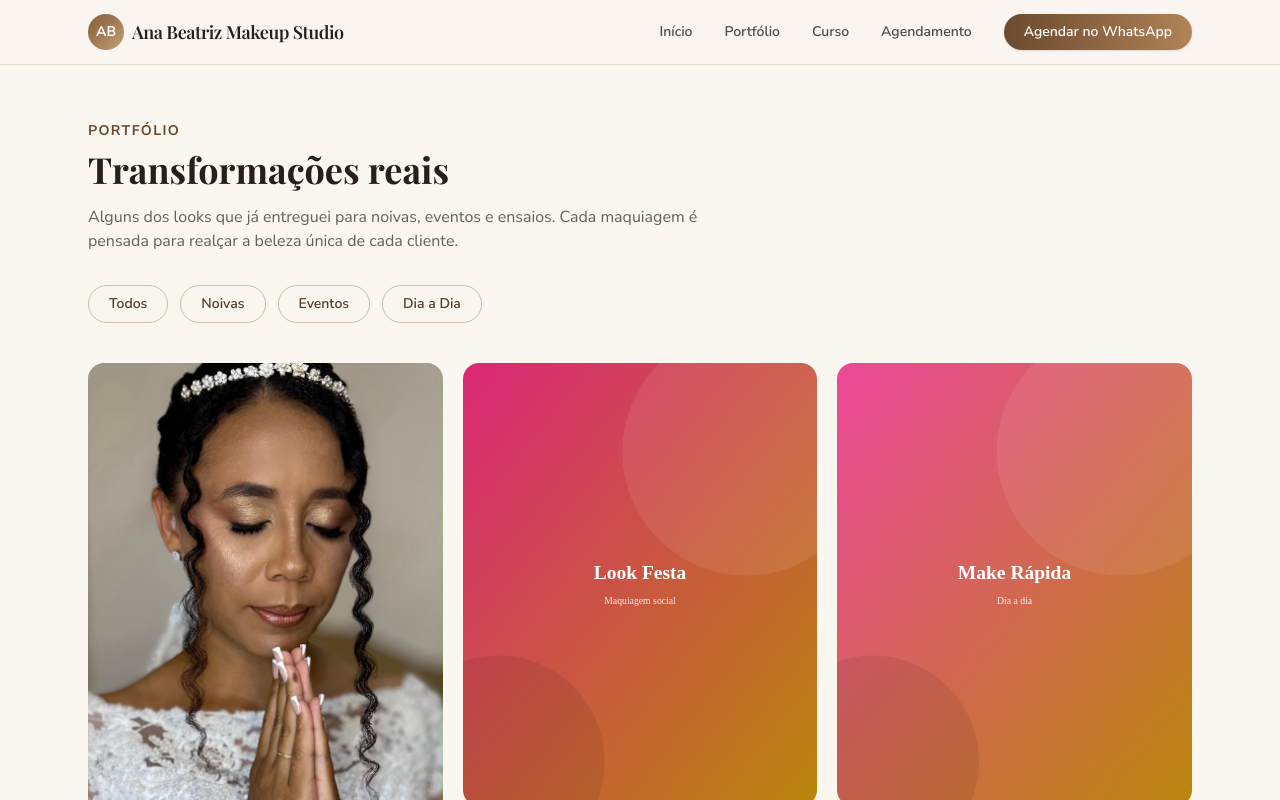
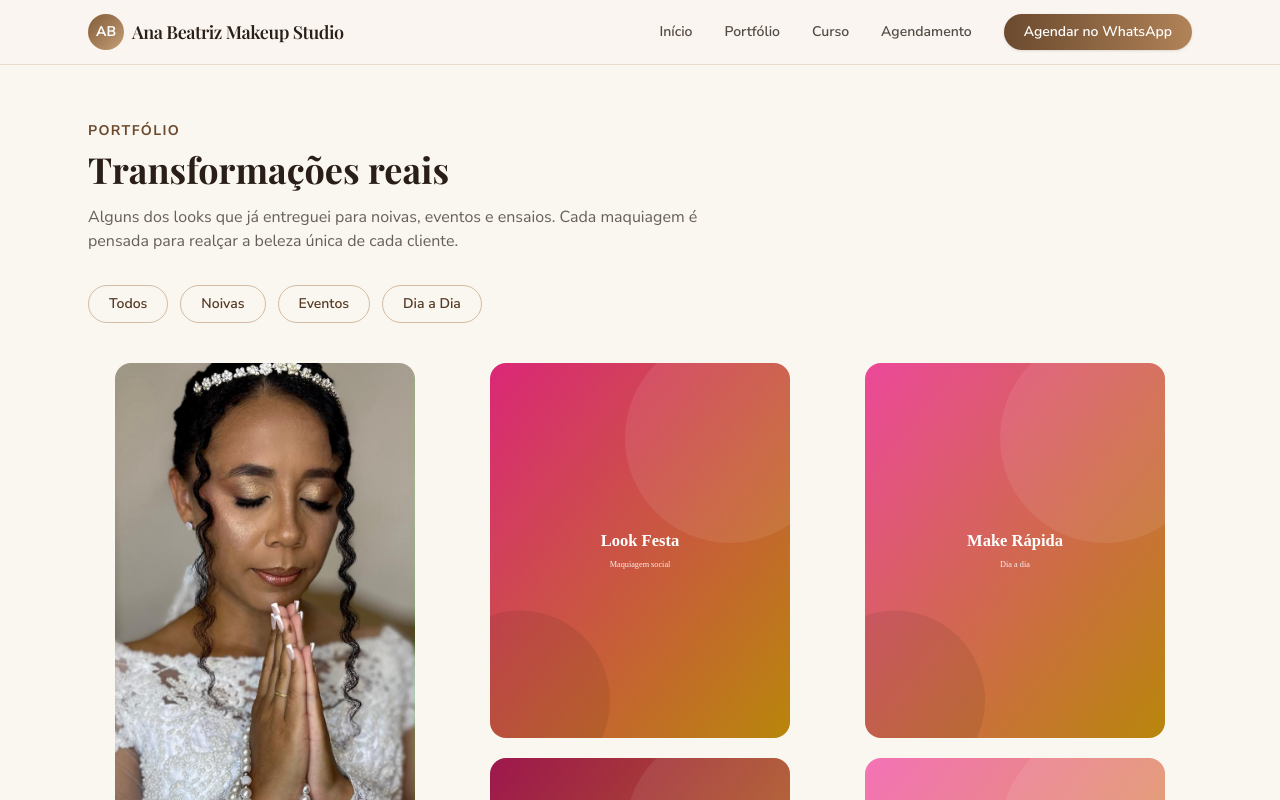
Before and after one commit to SillvaPedro/ana-beatriz-beauty-studio, a Next.js app: page /portfolio in a window 1280 px wide. Shown: the top 800 px of the page. Built offline with nearby package versions, Linux system fonts and the light colour scheme; a web font is replaced by a local one.

Commit message:
style: reduz tamanho das fotos no portfolio

```diff
--- a/app/portfolio/page.tsx
+++ b/app/portfolio/page.tsx
@@ -37,7 +37,7 @@ export default function PortfolioPage() {
 
       <div id="todos" className="mt-10 columns-1 gap-5 sm:columns-2 lg:columns-3 [&>div]:mb-5">
         {portfolioItems.map((item) => (
-          <div key={item.title} className="group relative break-inside-avoid overflow-hidden rounded-2xl">
+          <div key={item.title} className="group relative mx-auto max-w-[300px] break-inside-avoid overflow-hidden rounded-2xl">
             <Image
               src={item.src}
               alt={item.alt}
```
